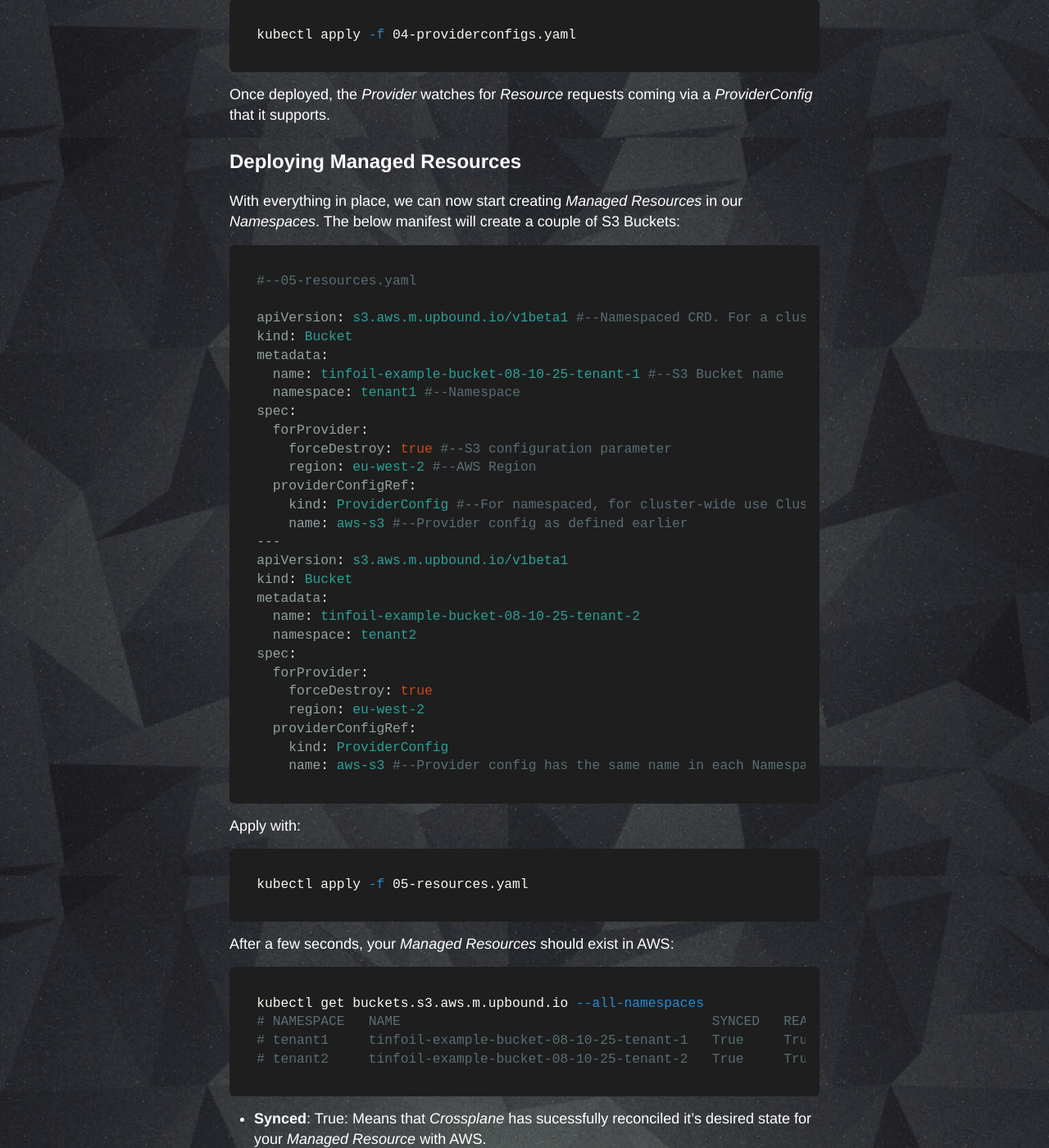
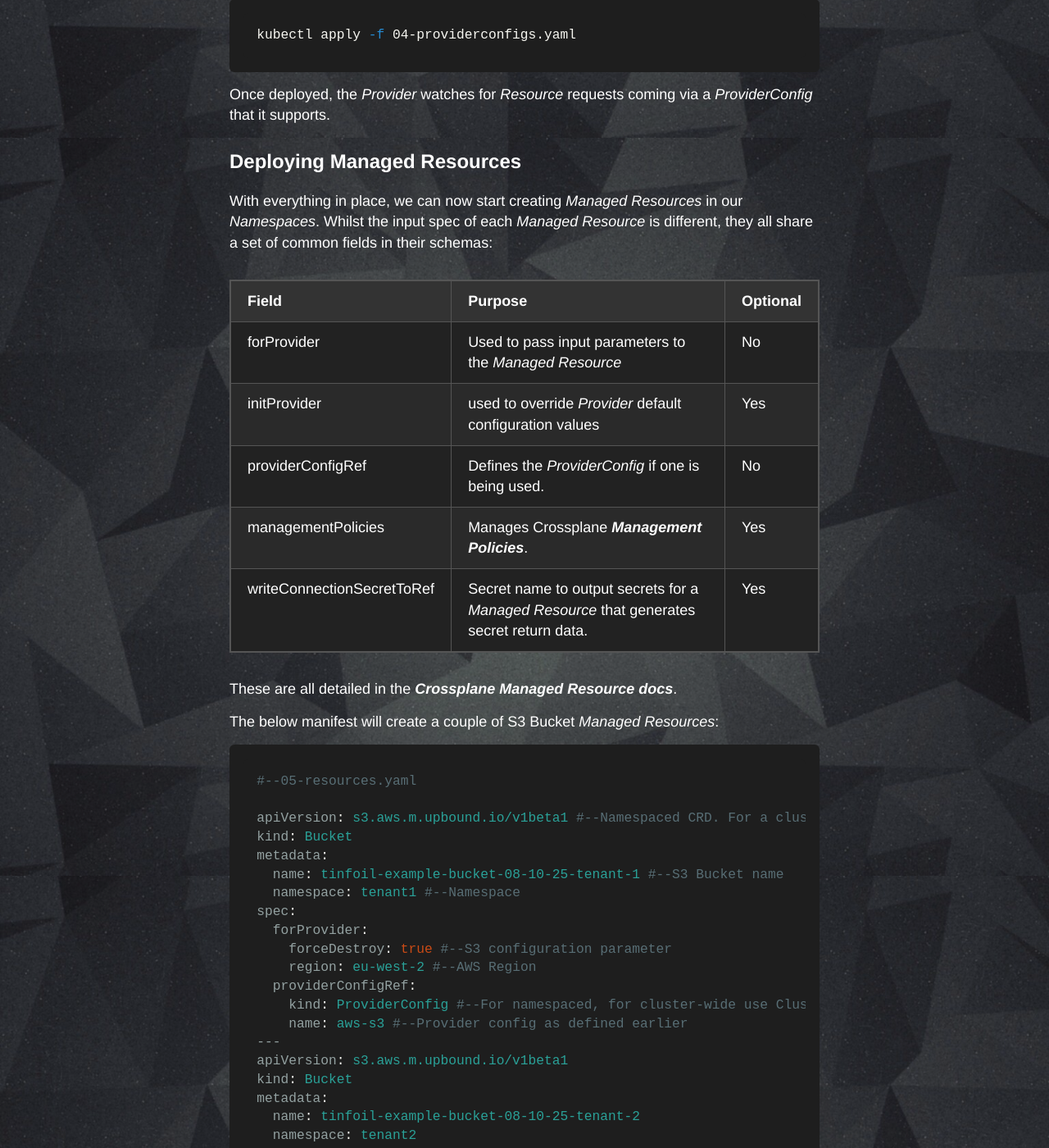
Before and after one commit to tinfoilcipher/tinfoilcipher.github.io, a Jekyll site: the page built from _posts/2025-10-08-crossplane-v2-iac-for-k8s-platform-teams-part-1.md, in a window 1280 px wide and 1400 px high, scrolled down 9732 px. Shown: the whole window at 82% size. Built offline with Jekyll 4.4.1, drawn with Linux system fonts in a browser that asks for light colours.

Commit message:
chore: add detail

````diff
--- a/_posts/2025-10-08-crossplane-v2-iac-for-k8s-platform-teams-part-1.md
+++ b/_posts/2025-10-08-crossplane-v2-iac-for-k8s-platform-teams-part-1.md
@@ -298,7 +298,19 @@
 
 ## Deploying Managed Resources
 
-With everything in place, we can now start creating *Managed Resources* in our *Namespaces*. The below manifest will create a couple of S3 Buckets:
+With everything in place, we can now start creating *Managed Resources* in our *Namespaces*. Whilst the input spec of each *Managed Resource* is different, they all share a set of common fields in their schemas:
+
+| Field                      | Purpose                                                                                                                              | Optional |
+|----------------------------|--------------------------------------------------------------------------------------------------------------------------------------|----------|
+| forProvider                | Used to pass input parameters to the *Managed Resource*                                                                              | No       |
+| initProvider               | used to override *Provider* default configuration values                                                                             | Yes      |
+| providerConfigRef          | Defines the *ProviderConfig* if one is being used.                                                                                   | No       |
+| managementPolicies         | Manages Crossplane [Management Policies](https://docs.crossplane.io/latest/managed-resources/managed-resources/#managementpolicies). | Yes      |
+| writeConnectionSecretToRef | Secret name to output secrets for a *Managed Resource* that generates secret return data.                                            | Yes      |
+
+These are all detailed in the [Crossplane Managed Resource docs](https://docs.crossplane.io/latest/managed-resources/managed-resources/).
+
+The below manifest will create a couple of S3 Bucket *Managed Resources*:
 
 ```yaml
 #--05-resources.yaml
````
